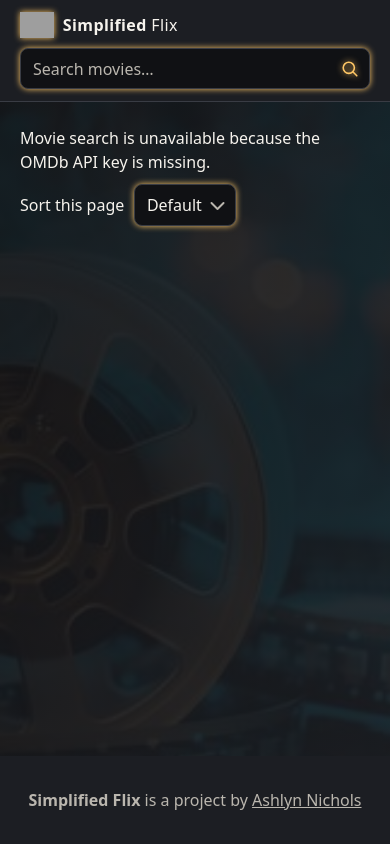
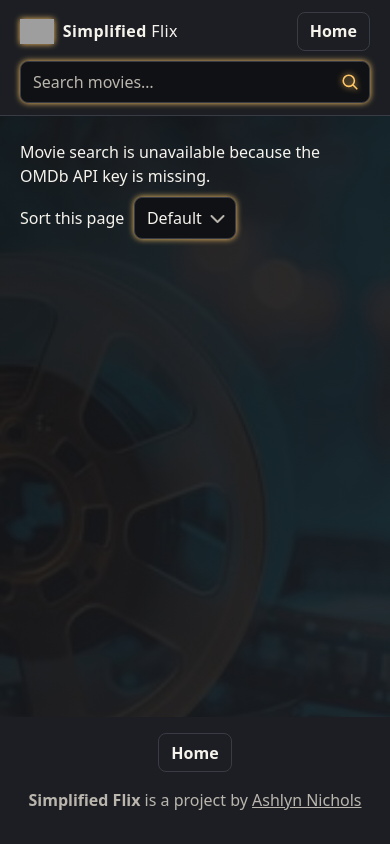
Before and after one commit to AshlynNicholsDEV/final-js-project, a plain HTML site: page index.html in a window 390 px wide. Drawn offline with Linux system fonts and the light colour scheme; grey boxes are pictures that could not be loaded; a script that the page names is missing.

Commit message:
Add Home navigation and open movies in new tabs

```diff
--- a/index.html
+++ b/index.html
@@ -15,7 +15,7 @@
   <body>
     <header>
       <nav aria-label="Main navigation">
-        <a class="logo" href="index.html">
+        <div class="logo">
           <img
             src="assets/fes-logo.png"
             alt="FES"
@@ -23,7 +23,7 @@
             width="34"
           />
           <span class="logo__title"><strong>Simplified</strong> Flix</span>
-        </a>
+        </div>
 
         <form class="search-form" id="search-form" role="search">
           <label class="sr-only" for="query">Movie title</label>
@@ -47,6 +47,7 @@
             </svg>
           </button>
         </form>
+        <a class="home-link header-home" href="index.html">Home</a>
       </nav>
     </header>
 
@@ -73,7 +74,10 @@
               <option value="newest">Newest</option>
               <option value="oldest">Oldest</option>
             </select>
-            <i class="fa-solid fa-chevron-down sort-select__arrow" aria-hidden="true"></i>
+            <i
+              class="fa-solid fa-chevron-down sort-select__arrow"
+              aria-hidden="true"
+            ></i>
           </span>
         </label>
       </div>
@@ -117,7 +121,7 @@
 
       <template id="film-card">
         <article class="movie-card">
-          <a>
+          <a target="_blank" rel="noopener noreferrer">
             <div class="movie-card__poster">
               <span aria-hidden="true">Poster Unavailable</span>
               <img alt="" loading="lazy" hidden />
@@ -130,6 +134,9 @@
     </main>
 
     <footer>
+      <nav class="footer-nav" aria-label="Footer navigation">
+        <a class="home-link" href="index.html">Home</a>
+      </nav>
       <p>
         <strong>Simplified Flix</strong> is a project by
         <a href="https://github.com/AshlynNicholsDEV">Ashlyn Nichols</a>
--- a/style.css
+++ b/style.css
@@ -48,7 +48,7 @@ header {
   border-bottom: 1px solid var(--line);
 }
 
-nav {
+header nav {
   display: grid;
   grid-template-columns: 1fr minmax(14rem, 26rem) 1fr;
   gap: 1rem;
@@ -81,6 +81,26 @@ a {
 .logo__title {
   letter-spacing: 0.025em;
 }
+.home-link {
+  display: inline-block;
+  padding: 0.4rem 0.75rem;
+  border: 1px solid var(--line);
+  border-radius: 0.5rem;
+  color: var(--text);
+  text-decoration: none;
+  font-weight: 650;
+}
+.home-link:hover {
+  background: var(--surface);
+}
+.header-home {
+  grid-column: 3;
+  justify-self: end;
+}
+.footer-nav {
+  margin-bottom: 0.5rem;
+}
+
 .search-form {
   position: relative;
   grid-column: 2;
@@ -308,12 +328,16 @@ footer {
 }
 
 @media (max-width: 42rem) {
-  nav {
-    grid-template-columns: minmax(0, 1fr);
+  .header-home {
+    grid-column: 2;
+  }
+  header nav {
+    grid-template-columns: minmax(0, 1fr) auto;
     gap: 0.65rem;
   }
   .search-form {
-    grid-column: 1;
+    grid-column: 1 / -1;
+    grid-row: 2;
   }
   .movies-grid {
     grid-template-columns: repeat(auto-fill, minmax(min(100%, 8rem), 1fr));
```
